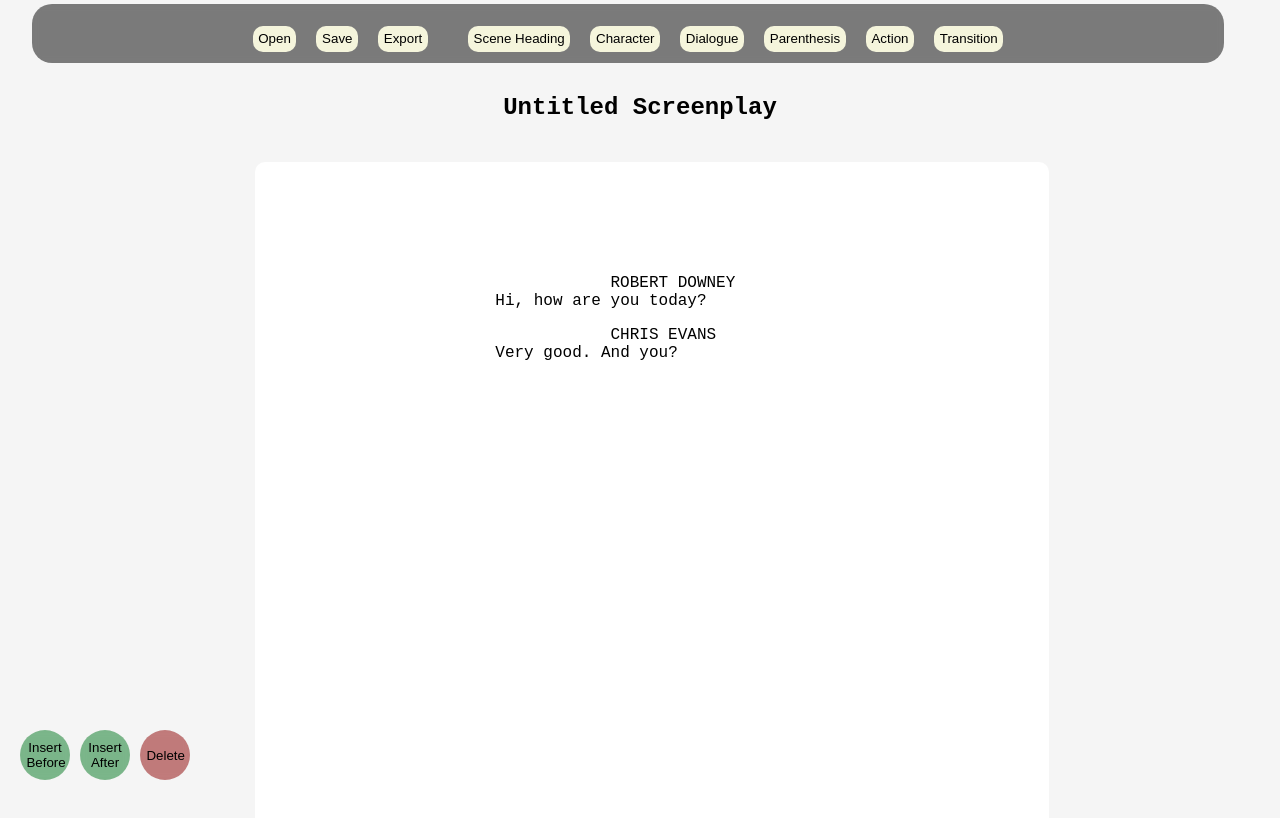
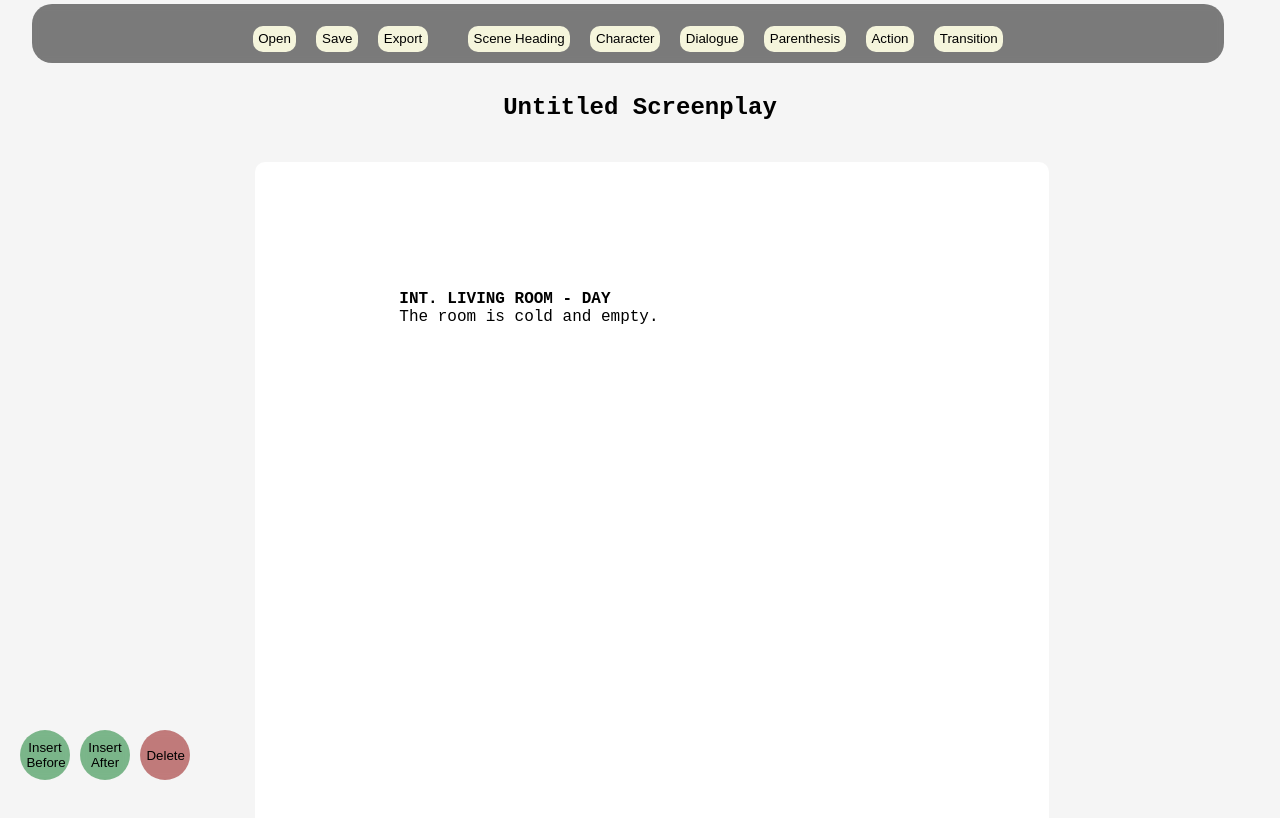
Before and after one commit to tobyjones1512/Screenplay-Tool, a plain HTML site: page index.html in a window 1280 px wide. Shown: the top 818 px of the page. Drawn offline with Linux system fonts and the light colour scheme.

Commit message:
added template

```diff
--- a/index.html
+++ b/index.html
@@ -52,10 +52,8 @@
     <HStack id="pageArea">
       <div class="page">
         <div class="margins">
-            <p class="character" contenteditable>Robert Downey</p>
-            <p class="dialogue" contenteditable>Hi, how are you today?</p>
-            <p class="character" contenteditable>Chris Evans</p>
-            <p class="dialogue" contenteditable>Very good. And you?</p>
+            <p class="sceneHeading" contenteditable>INT. Living Room - Day</p>
+            <p class="action" contenteditable>The room is cold and empty.</p>
         </div>
       </div>
     </HStack>
--- a/style.css
+++ b/style.css
@@ -60,7 +60,7 @@ VStack {
 
 .dialogue {
     margin-left: 1in;
-    margin-right: 1in;
+    margin-right: 1.2in;
     text-align: justify;
     margin-top: 0px;
     margin-bottom: 12pt;
```
